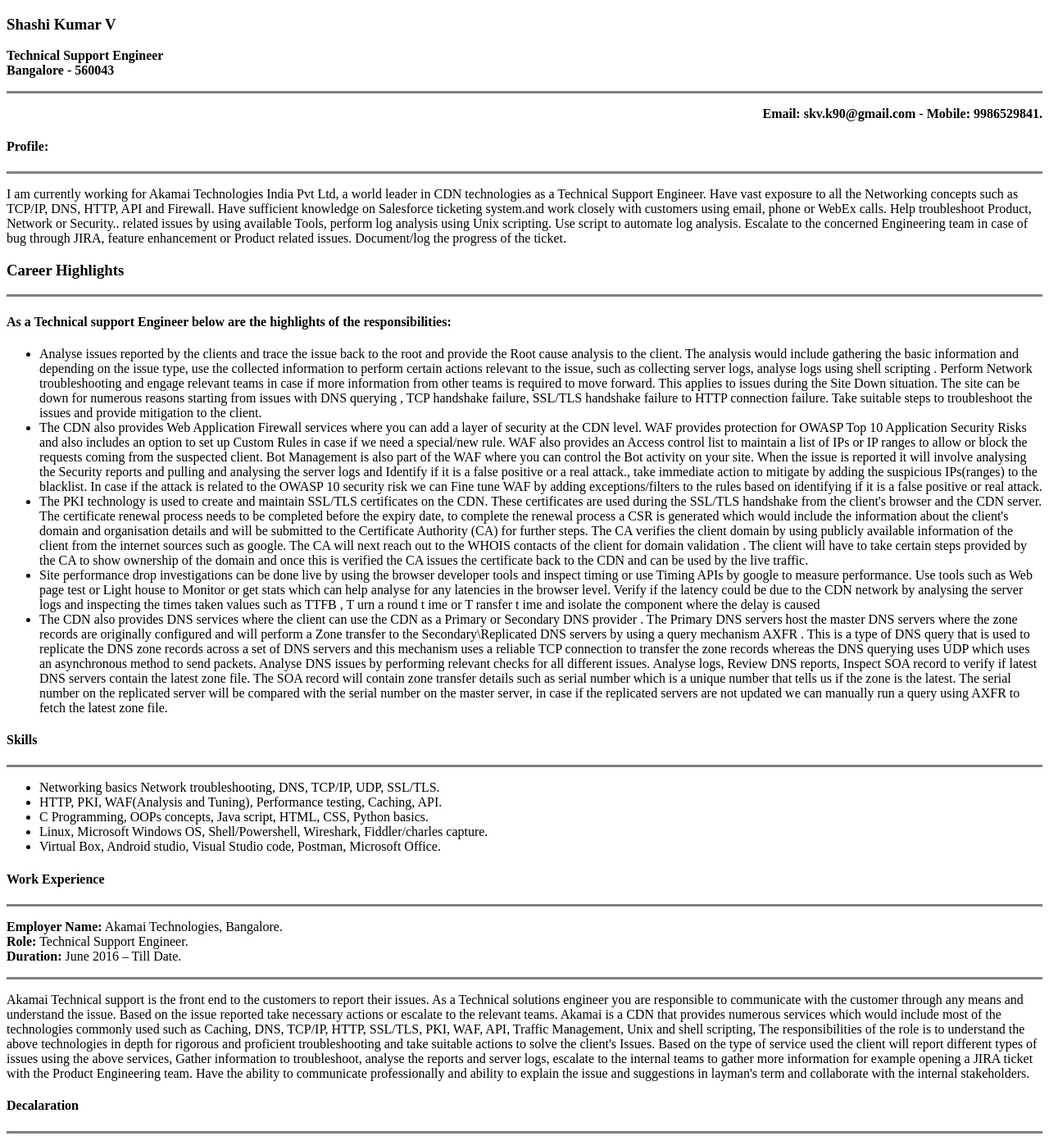
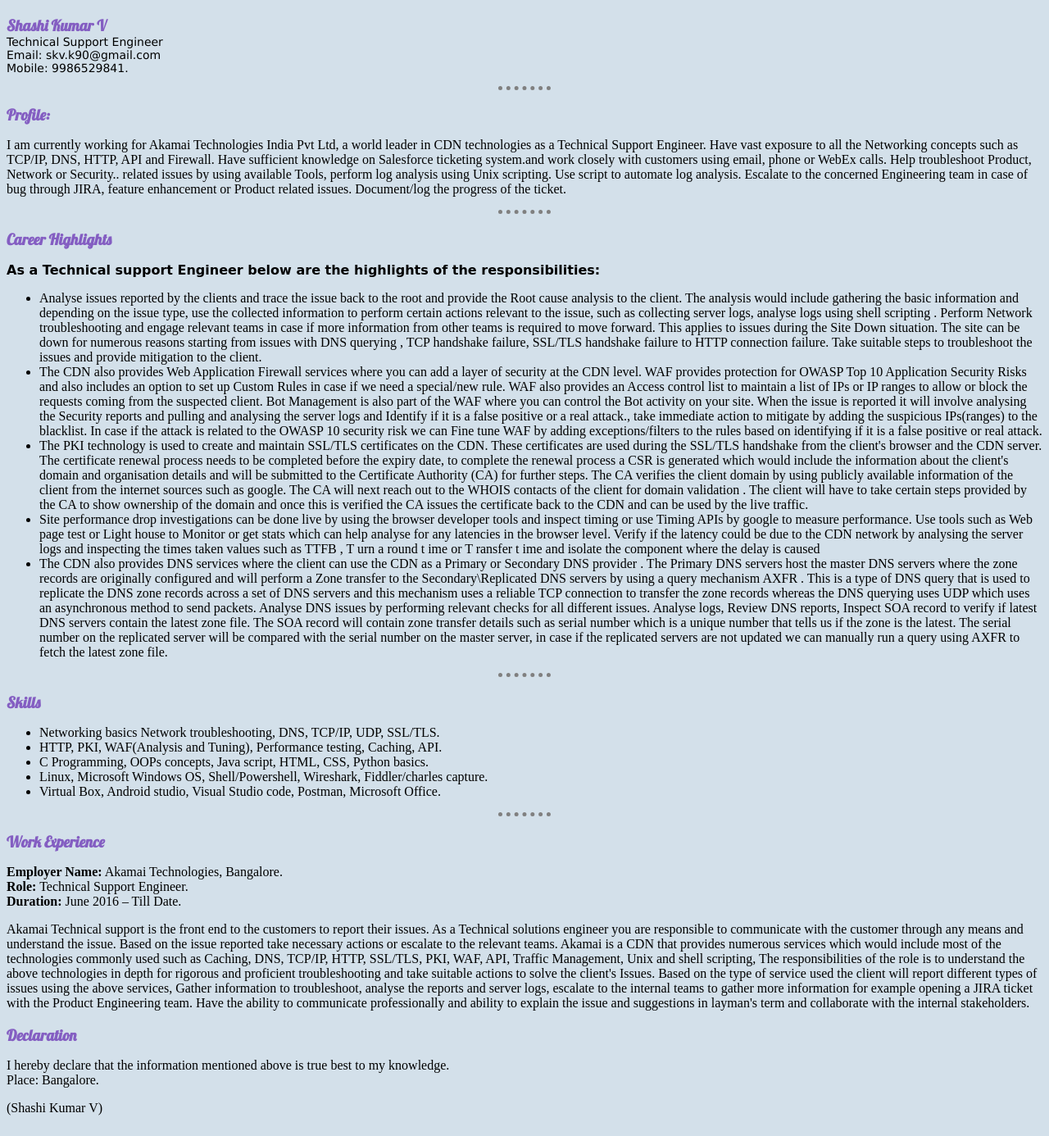
Before and after one commit to shashikumar91/cv, a plain HTML site: page index.html in a window 1280 px wide. Shown: the top 1386 px of the page at 82% size. Drawn offline with Linux system fonts and the light colour scheme.

Commit message:
Latest with CSS changes

```diff
--- a/css/styles.css
+++ b/css/styles.css
@@ -32,18 +32,23 @@
 }
 
 .basicinfo{
+    position: relative;
 
 }
 
 .profile{
-
+    position: relative;
 }
 
 .careerhighlight{
+    position: relative;
 
 }
 
 .highlightlist{
+    position: absolute;
+    font-family: 'Hanalei', cursive;
+
 
 }
 
--- a/index.html
+++ b/index.html
@@ -3,19 +3,23 @@
 <head>
     <meta charset="utf-8">
     <title>CV</title>
+    <link rel="stylesheet" href="css/styles.css">
+    <link rel="preconnect" href="https://fonts.gstatic.com">
+<link href="https://fonts.googleapis.com/css2?family=Josefin+Sans:wght@100&display=swap" rel="stylesheet">
+<link href="https://fonts.googleapis.com/css2?family=Lobster&display=swap" rel="stylesheet">
+<link href="https://fonts.googleapis.com/css2?family=Kanit&display=swap" rel="stylesheet">
 </head>
 
 <body>
+    <div class="basicinfo">
     <h3>Shashi Kumar V</h3>
-    <p><strong> Technical Support Engineer<br>
-            Bangalore - 560043 </strong> </p>
-    <hr size="3" noshade>
-    <p align="right"> <strong>Email: skv.k90@gmail.com - Mobile: 9986529841. </strong> <br>
-    </p>
-    <strong>
-        <h4>Profile: </h4>
-    </strong>
-    <hr size="3" noshade>
+    <p class="jobtitle"> Technical Support Engineer<br>
+        Email: skv.k90@gmail.com <br> Mobile: 9986529841. </p>
+</div>
+
+<hr>
+<div class="profile">
+    <h3>Profile: </h3>
     <p>
         I am currently working for Akamai Technologies India Pvt Ltd, a world leader in CDN
         technologies as a Technical Support Engineer. Have vast exposure to all the Networking
@@ -26,16 +30,20 @@
         perform log analysis using Unix scripting. Use script to automate log analysis. Escalate to
         the concerned Engineering team in case of bug through JIRA, feature enhancement or
         Product related issues. Document/log the progress of the ticket. <br>
+    </p>
 
-    <h3> <strong> Career Highlights </strong></h3>
-    </p>
-    <hr size="3" noshade>
+</div>
+    <hr>
+
+    <div class="careerhighlights">
+    <h3> Career Highlights</h3>
 
     <p>
-        <strong>
-            <h4>As a Technical support Engineer below are the highlights of the responsibilities:</h4>
-        </strong>
+    <h4>As a Technical support Engineer below are the highlights of the responsibilities:</h4>
     </p>
+</div>
+
+<div class="hilightslist">
     <ul>
         <li>
             Analyse issues reported by the clients and trace the issue back to the root
@@ -111,10 +119,11 @@
             run a query using AXFR to fetch the latest zone file.
         </li>
     </ul>
-    <strong>
-        <h4>Skills</h4>
-    </strong>
-    <hr size="3" noshade>
+</div>
+    <hr>
+
+<div class="skillslist">
+    <h3>Skills</h3>
     <ul>
         <li>
             Networking basics Network troubleshooting, DNS, TCP/IP, UDP, SSL/TLS.
@@ -132,18 +141,16 @@
             Virtual Box, Android studio, Visual Studio code, Postman, Microsoft Office.
         </li>
     </ul>
+</div>
+<hr>
 
-    <strong>
-        <h4>Work Experience</h4>
-    </strong>
-    <hr size="3" noshade>
-
+<div class="workexp">
+    <h3>Work Experience</h3>
     <P>
         <strong>Employer Name:</strong> Akamai Technologies, Bangalore.<br>
         <strong>Role:</strong> Technical Support Engineer.<br>
         <strong>Duration:</strong> June 2016 – Till Date.<br>
     </P>
-    <hr size="3" noshade>
 
     <p>
         Akamai Technical support is the front end to the customers to report their issues. As a
@@ -161,15 +168,16 @@
         professionally and ability to explain the issue and suggestions in layman's term and
         collaborate with the internal stakeholders.
     </p>
-    <strong>
-        <h4>Decalaration</h4>
-    </strong>
-    <hr size="3" noshade>
+</div>
+
+<div class="declaration">
+    <h3>Declaration</h3>
     <p>
         I hereby declare that the information mentioned above is true best to my knowledge. <br>
         Place: Bangalore.
     </p>
-    <p align="right">
+    <p>
         (Shashi Kumar V)
     </p>
+</div>
 </body>
```
